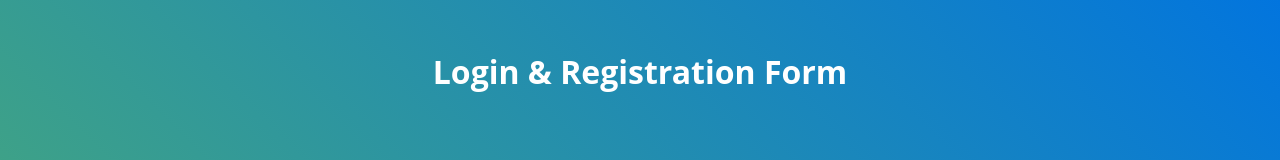
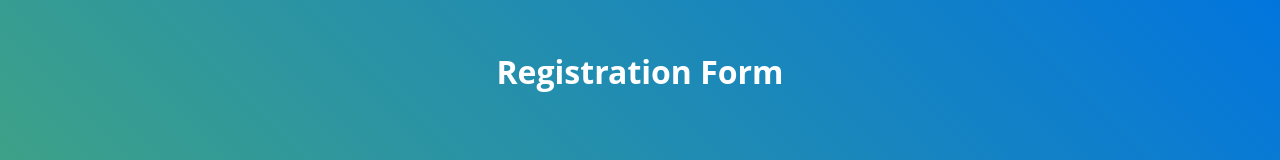
Before and after one commit to adityakumaar/UCD-Registration-Form, a plain HTML site: page index.html in a window 1280 px wide. Shown: the top 160 px of the page. Drawn offline with Linux system fonts and the light colour scheme.

Commit message:
UCD Website - Registration Form

```diff
--- a/index.html
+++ b/index.html
@@ -1,5 +1,6 @@
 <!DOCTYPE html>
-<html lang="en" >
+<html lang="en">
+
 <head>
 	<meta charset="UTF-8">
 	<title>Registration form-United Club of Developers</title>
@@ -10,8 +11,9 @@
 </head>
 
 <body>
+
 	<body>
-		<h1>Login & Registration Form</h1>
+		<h1>Registration Form</h1>
 		<div class="content">
 			<div class="container">
 				<img class="bg-img" style="height: 679px; width:530px;" src="./bg.jpg" alt="">
@@ -27,12 +29,16 @@
 					<div class="contact-form">
 						<label>NAME</label>
 						<input placeholder="Name" type="text">
+
 						<label>E-MAIL</label>
 						<input placeholder="E-mail" type="text">
+
 						<label>PHONE NUMBER</label>
 						<input placeholder="Phone Number" type="text">
+
 						<label>BRANCH</label>
 						<input placeholder="Branch" type="text">
+
 						<div class="check">
 							<label>
 								<input id="check" type="checkbox" class="checkbox">
@@ -85,5 +91,6 @@
 	<script src="/jquery-ui.min.js"></script>
 	<script src="/script.js"></script>
 	<!--------------------- scripts end ----------------------->
-    </body>
+</body>
+
 </html>
--- a/script.js
+++ b/script.js
@@ -1,11 +1,11 @@
-$('.btn-faculty').click(function() {
+$('.btn-faculty').click(function () {
 	$('.student').addClass('remove-section');
 	$('.faculty').removeClass('active-section');
 	$('.btn-faculty').removeClass('active');
 	$('.btn-student').addClass('active');
 });
 
-$('.btn-student').click(function() {
+$('.btn-student').click(function () {
 	$('.student').removeClass('remove-section');
 	$('.faculty').addClass('active-section');
 	$('.btn-faculty').addClass('active');
--- a/style.css
+++ b/style.css
@@ -58,7 +58,7 @@ hr {
 	left: 0;
 	width: 100%;
 	height: 900px;
-	background: linear-gradient( 45deg, #5CB85C, #0275DE );
+	background: linear-gradient(45deg, #5CB85C, #0275DE);
 	z-index: -1;
 }
 
```
Lines whose indentation alone changed are shown as unchanged.
